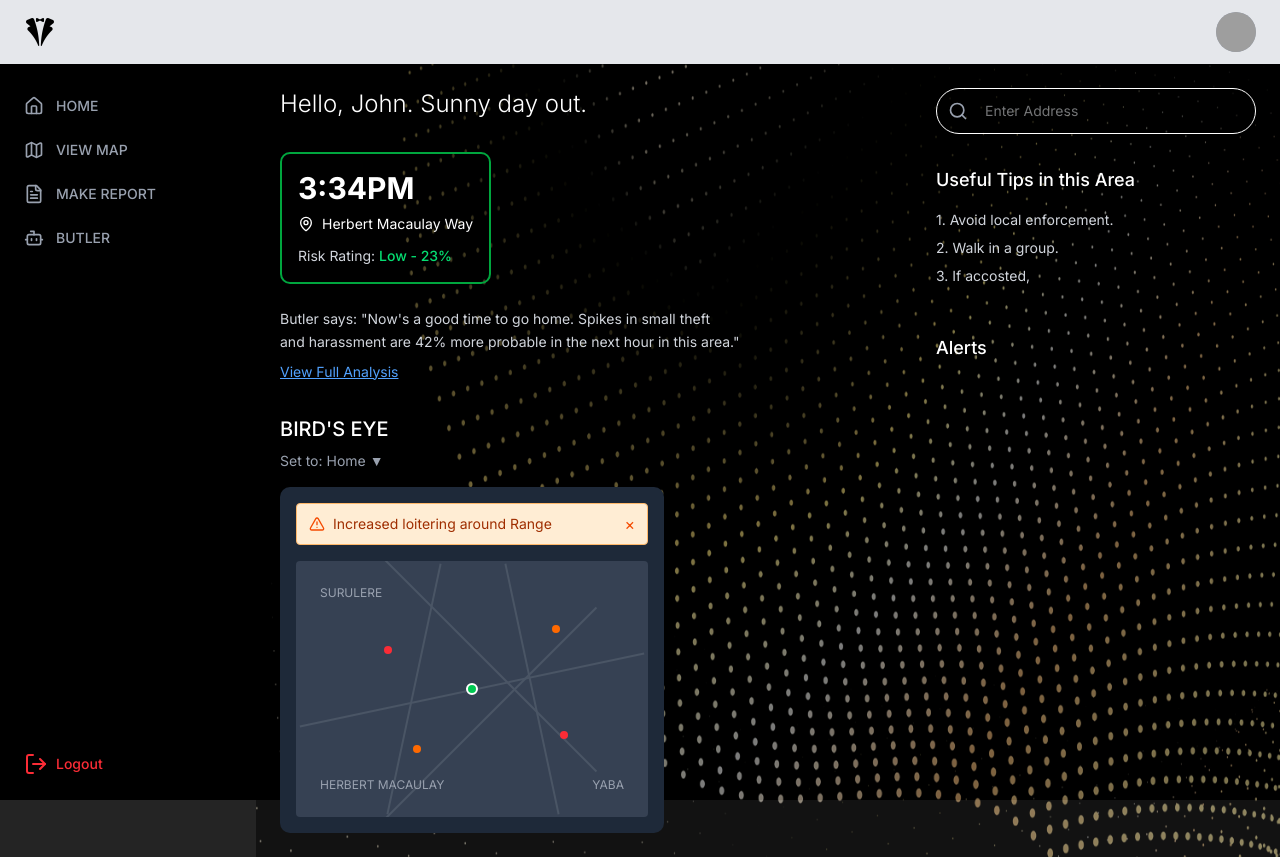
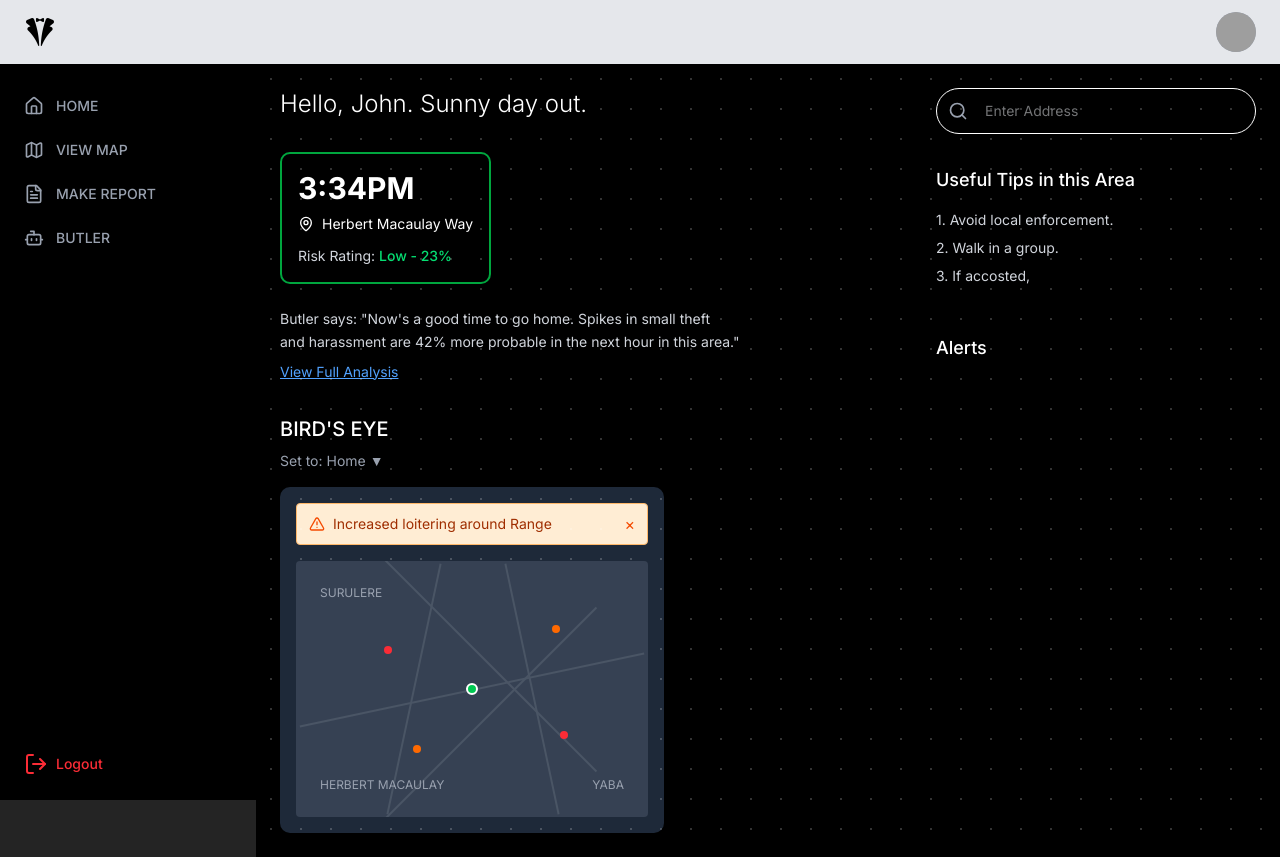
Before and after one commit to dot-enny/crime-light, a React (Vite) app: page /dashboard in a window 1280 px wide. Built offline with nearby package versions, Linux system fonts and the light colour scheme; grey boxes are pictures that could not be loaded.

Commit message:
feat(ui): added background pattern to home page.

```diff
--- a/src/pages/Home.tsx
+++ b/src/pages/Home.tsx
@@ -11,13 +11,15 @@ export default function Home() {
     return (
         <div
             className="flex-1 bg-black text-white p-6 relative"
-            style={{
-                background: 'url(./home-bg.png)',
-                backgroundRepeat: 'no-repeat',
-                backgroundSize: 'cover',
-                backgroundPosition: 'center',
-            }}
         >
+            {/* Dotted background pattern */}
+            <div
+                className="absolute inset-0 opacity-20 pointer-events-none"
+                style={{
+                    backgroundImage: `radial-gradient(circle, white 1px, transparent 1px)`,
+                    backgroundSize: "30px 30px",
+                }}
+            />
 
             <div className="flex gap-6 h-full">
                 {/* Center Content */}
```
